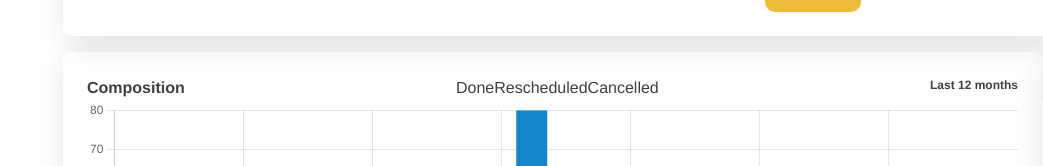
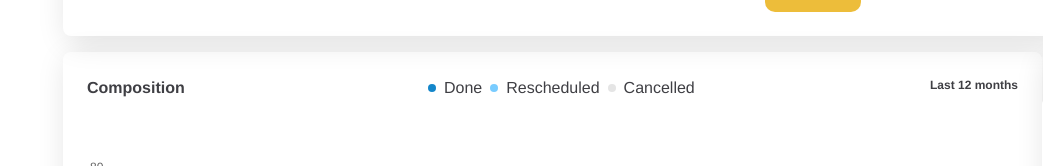
Before and after one commit to BerDavoglio/carnawash, a Vue app in the folder front/: page /orders in a window 1280 px wide. Shown: the part 402-568 px from the top of the page, without its empty margins (237-1280 px from the left). Built offline with nearby package versions, Linux system fonts and the light colour scheme; what v-calendar, vue-sidebar-menu, vue3-text-clamp would draw is missing.

Commit message:
Fix BarGraph Filters

```diff
--- a/front/src/components/HomeComponents/GraphBarsComponent.vue
+++ b/front/src/components/HomeComponents/GraphBarsComponent.vue
@@ -3,14 +3,24 @@
        className="h-[311px] w-[750px]
         p-[24px] rounded-[8px]
         shadow-[4px_6px_30px_0px_#00000020]">
-    <div className="flex flex-col justify-between">
+    <div className="flex flex-col justify-between  h-full">
       <div className="flex flex-row justify-between">
         <div className="text-[16px] font-semibold text-[#3F3F44]">
           Composition
         </div>
         <div className="text-[16px] font-normal text-[#3F3F44] flex flex-row">
-          <div>Washes</div>
-          <div>Profit</div>
+          <div className="flex flex-row">
+            <div className="w-2 h-2 rounded-full bg-[#1486CA] mx-2"
+                 style="margin-top: auto;
+                  margin-bottom: auto;" />
+            Washes
+          </div>
+          <div className="flex flex-row">
+            <div className="w-2 h-2 rounded-full bg-[#79CCFF] mx-2"
+                 style="margin-top: auto;
+                  margin-bottom: auto;" />
+            Profit
+          </div>
         </div>
         <div className="text-[12px] font-semibold text-[#3F3F44]">
           Last 12 months
@@ -18,8 +28,8 @@
       </div>
       <div className="">
         <Bar :data="values"
-           :options="options"
-           style="height:200px; width: 100%;" />
+             :options="options"
+             style="height:200px; width: 100%;" />
       </div>
     </div>
   </div>
--- a/front/src/components/OrdersComponents/OrdersBlockGraphComponent.vue
+++ b/front/src/components/OrdersComponents/OrdersBlockGraphComponent.vue
@@ -5,15 +5,30 @@
         <div className="h-[482px] w-[979px]
         p-[24px] rounded-[8px]
         shadow-[4px_6px_30px_0px_#00000020]">
-          <div className="flex flex-col justify-between">
+          <div className="flex flex-col justify-between h-full">
             <div className="flex flex-row justify-between">
               <div className="text-[16px] font-semibold text-[#3F3F44]">
                 Composition
               </div>
               <div className="text-[16px] font-normal text-[#3F3F44] flex flex-row">
-                <div>Done</div>
-                <div>Rescheduled</div>
-                <div>Cancelled</div>
+                <div className="flex flex-row">
+                  <div className="w-2 h-2 rounded-full bg-[#1486CA] mx-2"
+                       style="margin-top: auto;
+                  margin-bottom: auto;" />
+                  Done
+                </div>
+                <div className="flex flex-row">
+                  <div className="w-2 h-2 rounded-full bg-[#79CCFF] mx-2"
+                       style="margin-top: auto;
+                  margin-bottom: auto;" />
+                  Rescheduled
+                </div>
+                <div className="flex flex-row">
+                  <div className="w-2 h-2 rounded-full bg-[#E5E5E5] mx-2"
+                       style="margin-top: auto;
+                  margin-bottom: auto;" />
+                  Cancelled
+                </div>
               </div>
               <div className="text-[12px] font-semibold text-[#3F3F44]">
                 Last 12 months
--- a/front/src/components/ReportsComponents/BarsGraphComponent.vue
+++ b/front/src/components/ReportsComponents/BarsGraphComponent.vue
@@ -7,8 +7,19 @@
           Composition
         </div>
         <div className="text-[16px] font-normal text-[#3F3F44] flex flex-row">
-          <div>Washes</div>
-          <div>Profit</div>
+          <div className="text-[16px] font-normal text-[#3F3F44] flex flex-row">
+            <div className="flex flex-row">
+              <div className="w-2 h-2 rounded-full bg-[#1486CA] mx-2"
+                   style="margin-top: auto;
+                  margin-bottom: auto;" />
+              Washes
+            </div>
+            <div className="flex flex-row">
+              <div className="w-2 h-2 rounded-full bg-[#79CCFF] mx-2"
+                   style="margin-top: auto;
+                  margin-bottom: auto;" />Profit
+            </div>
+          </div>
         </div>
         <div className="text-[12px] font-semibold text-[#3F3F44]">
           Last 12 months
```
